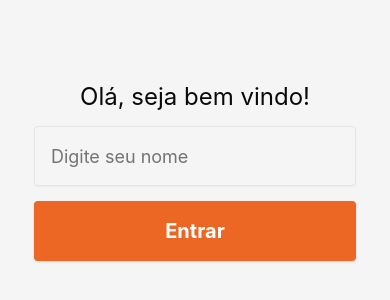
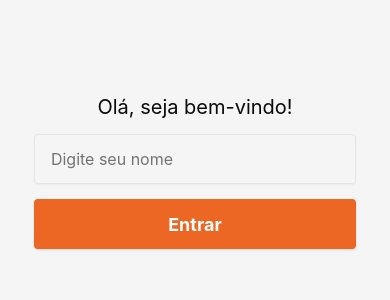
Before and after one commit to jotabraga/teddy-fe, a React (Vite) app: page / in a window 390 px wide. Shown: the part 250-550 px from the top of the page. Built offline with nearby package versions, Linux system fonts and the light colour scheme; the HTML template or start-up script is replaced by a standard one.

Commit message:
feat: improve login page design

```diff
--- a/src/pages/LoginPage.tsx
+++ b/src/pages/LoginPage.tsx
@@ -8,7 +8,6 @@ import { useNavigate } from "react-router-dom";
 function LoginPage() {
   const { user } = useSelector((state: RootState) => state.user);
   const dispatch = useDispatch();
-
   const navigate = useNavigate();
 
   const handleSubmit = () => {
@@ -19,8 +18,8 @@ function LoginPage() {
 
   return (
     <div className="flex flex-col items-center justify-center w-full gap-y-[15px] md:gap-y-[25px] h-screen bg-[#f5f5f5] px-4">
-      <p className="font-sans text-[24px] md:text-[36px] font-normal leading-[1.2] text-center">
-        Olá, seja bem vindo!
+      <p className="font-sans text-[20px] sm:text-[24px] md:text-[36px] font-normal leading-[1.2] text-center">
+        Olá, seja bem-vindo!
       </p>
 
       <Input
@@ -28,11 +27,11 @@ function LoginPage() {
         value={user}
         onChange={(e) => dispatch(setUser(e.target.value))}
         placeholder="Digite seu nome"
-        className="w-full max-w-[90%] md:max-w-[521px] h-[60px] rounded px-4 py-2 text-left text-[18px] md:text-[24px] font-normal font-sans placeholder:text-[18px] md:placeholder:text-[24px] placeholder:font-normal placeholder:font-sans"
+        className="w-full max-w-[90%] md:max-w-[521px] h-[50px] sm:h-[40px] md:h-[60px] rounded px-4 py-2 text-left text-[16px] sm:text-[18px] md:text-[24px] font-normal font-sans placeholder:text-[16px] sm:placeholder:text-[18px] md:placeholder:text-[24px] placeholder:font-normal placeholder:font-sans"
       />
 
       <Button
-        className="w-full max-w-[90%] md:max-w-[521px] h-[60px] rounded bg-[#EC6724] text-white font-sans text-[20px] md:text-[24px] font-bold hover:bg-[#a44819]"
+        className="w-full max-w-[90%] md:max-w-[521px] h-[50px] sm:h-[40px] md:h-[60px] rounded bg-[#EC6724] text-white font-sans text-[18px] sm:text-[16px] md:text-[24px] font-bold hover:bg-[#a44819]"
         onClick={handleSubmit}
       >
         Entrar
```
